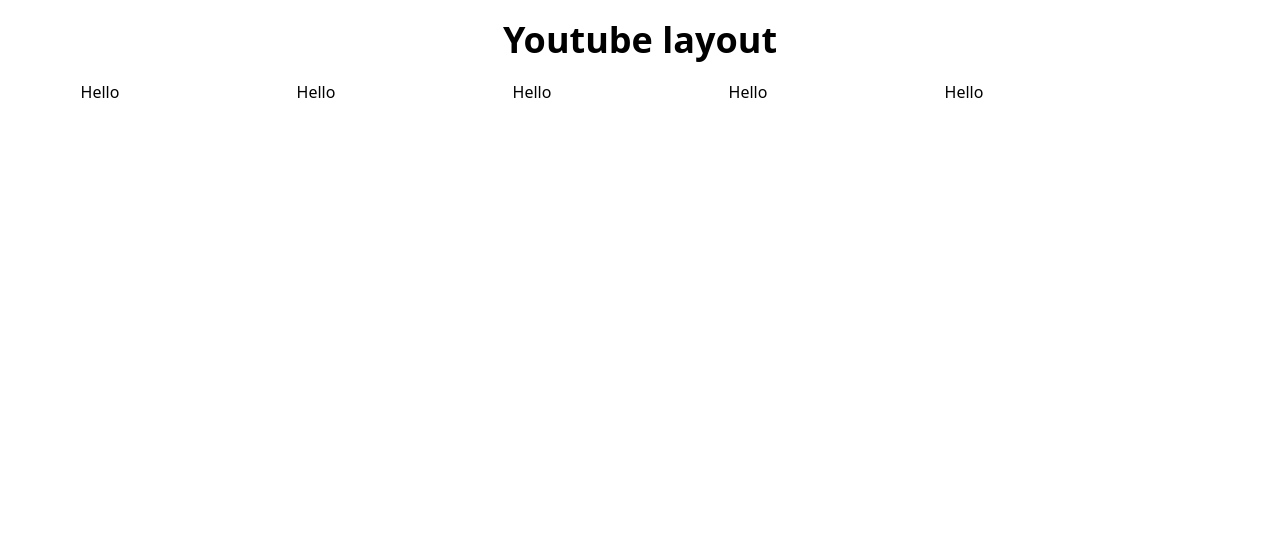
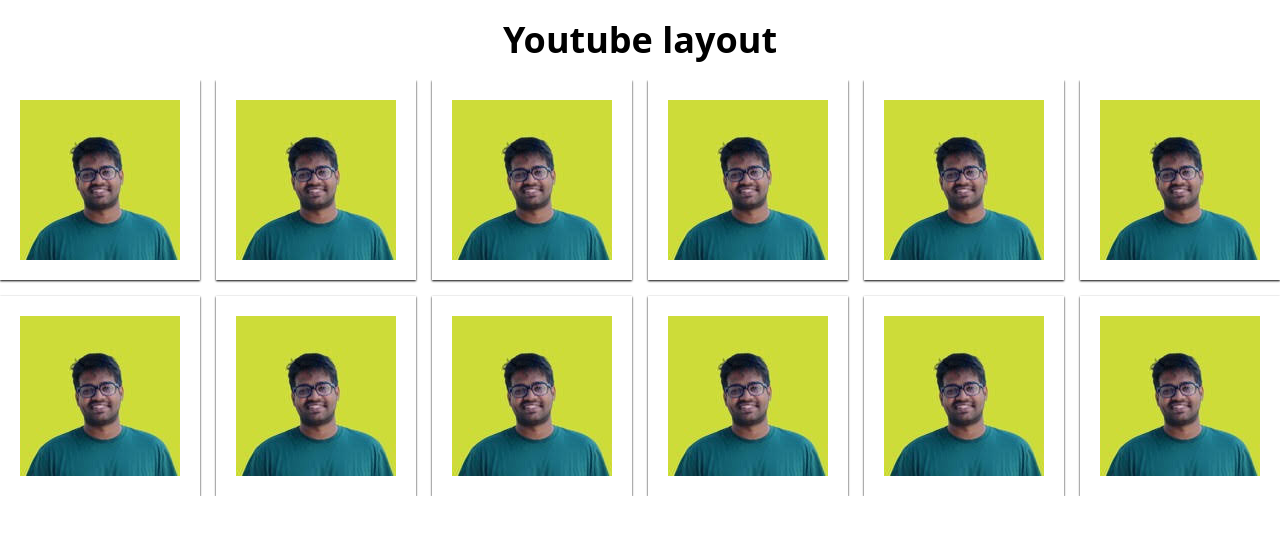
Before and after one commit to harshavardhanakrishnachaitanya2001/youtube-layout-with-grid-react-and-tailwind, a React (Create React App) app: page / in a window 1280 px wide. Shown: the top 534 px of the page. Built offline with nearby package versions, Linux system fonts and the light colour scheme; the HTML template or start-up script is replaced by a standard one.

Commit message:
I can see a grid, but i think the image is small

```diff
--- a/src/App.js
+++ b/src/App.js
@@ -1,16 +1,12 @@
 import React from 'react'
-import Video from './components/Video'
+import VideosInGrid from './components/VideoInGrid'
 
 const App = () => {
   return (
     <div>
       <h1 className='font-bold text-center p-5 text-4xl'>Youtube layout</h1>
-      <div className='grid grid-cols-6 text-center gap-4'>
-        <Video />
-        <Video />
-        <Video />
-        <Video />
-        <Video />
+      <div>
+        <VideosInGrid />
       </div>
     </div>
   )
--- a/src/components/Video.js
+++ b/src/components/Video.js
@@ -1,9 +1,10 @@
 import React from 'react'
+import thumbnail1 from '../../src/images/thumbnail1.jpg'
 
 const Video = () => {
   return (
-    <div>
-      Hello
+    <div className='p-5 shadow-sm shadow-black mx-auto'>
+      <img src={thumbnail1} alt=''/>
     </div>
   )
 }
--- /dev/null
+++ b/src/components/VideoInGrid.js
@@ -0,0 +1,23 @@
+import React from 'react'
+import Video from './Video'
+
+const VideoInGrid = () => {
+  return (
+    <div className='grid grid-cols-6 gap-4 overflow-hidden'>
+      <Video />
+      <Video />
+      <Video />
+      <Video />
+      <Video />
+      <Video />
+      <Video />
+      <Video />
+      <Video />
+      <Video />
+      <Video />
+      <Video />
+    </div>
+  )
+}
+
+export default VideoInGrid
```
Also changed, not shown: src/images/thumbnail1.jpg (added).
